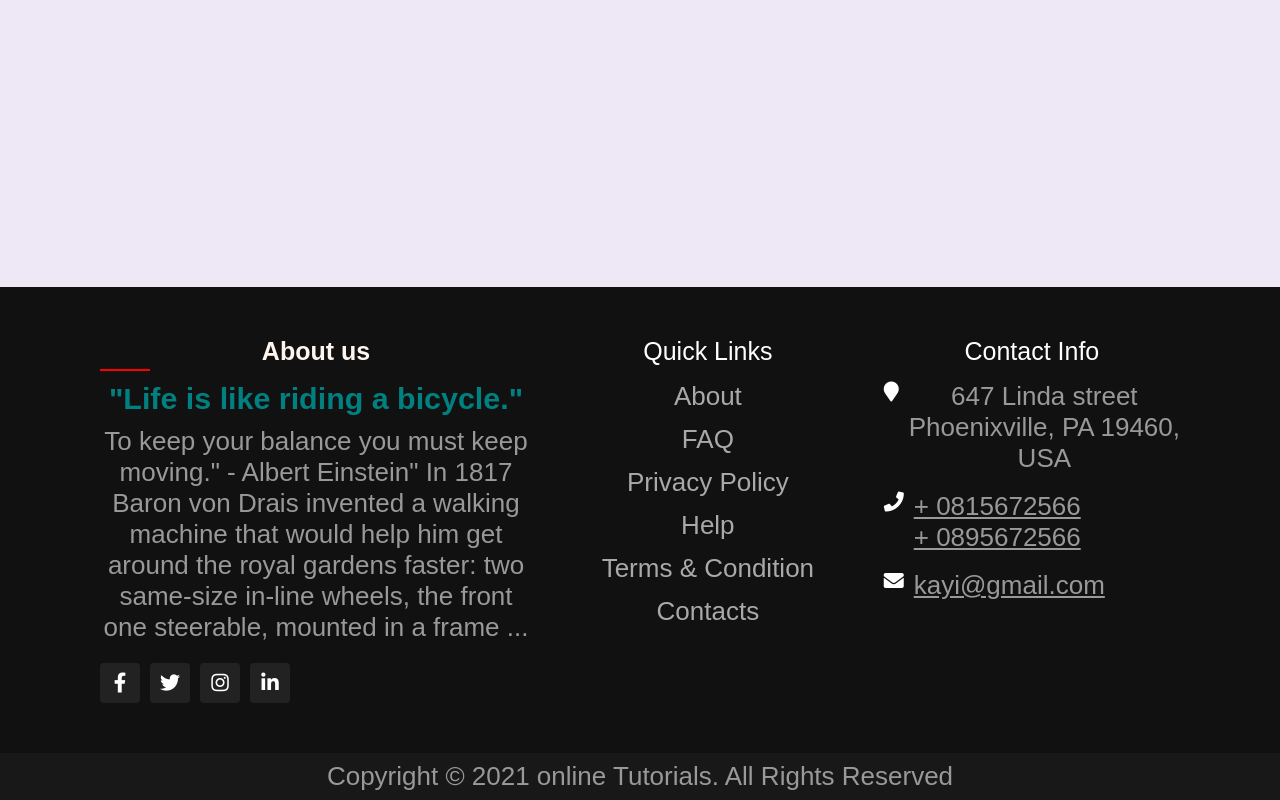
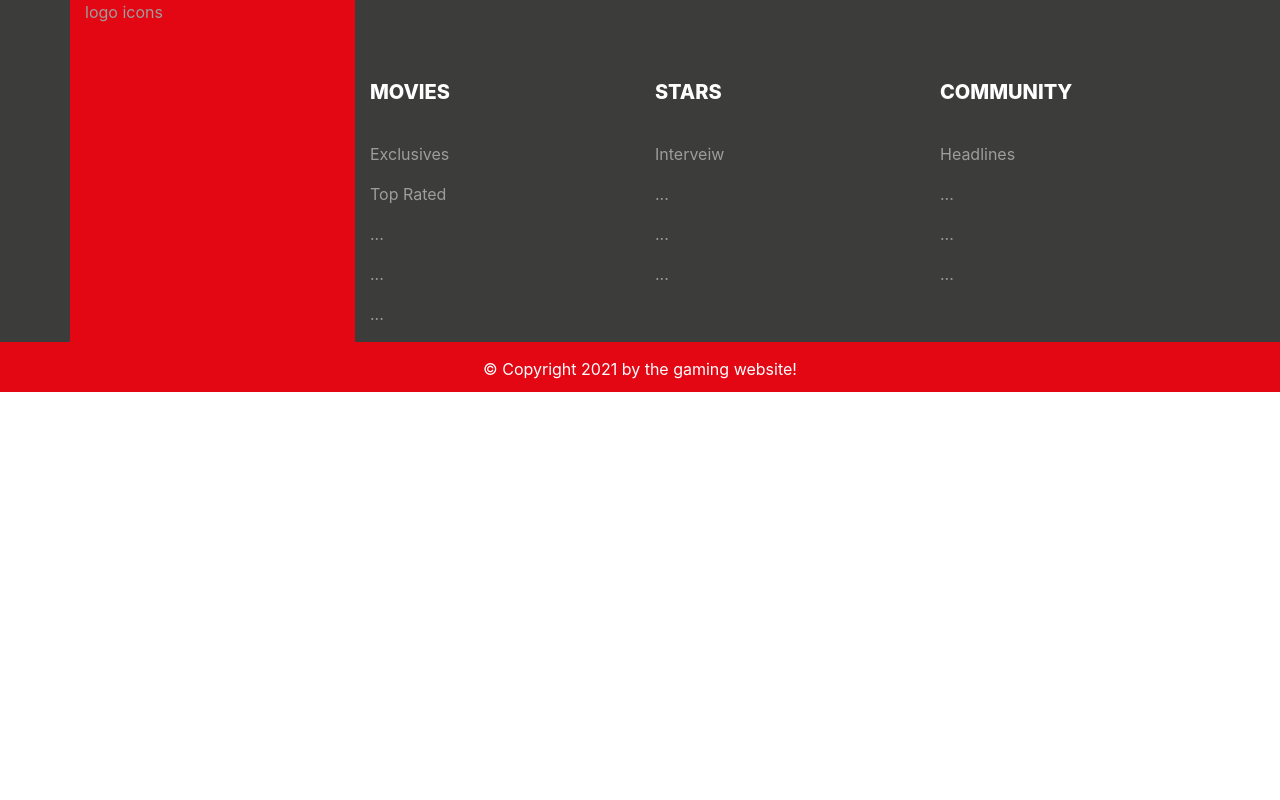
Before and after one commit to Prince-kayi/Game-site, a React (Create React App) app: page / in a window 1280 px wide. Built offline with nearby package versions, Linux system fonts and the light colour scheme.

Commit message:
Creating footer

```diff
--- a/public/index.html
+++ b/public/index.html
@@ -25,6 +25,28 @@
       work correctly both with client-side routing and a non-root public URL.
       Learn how to configure a non-root public URL by running `npm run build`.
     -->
+
+
+    <link
+  rel="stylesheet"
+  href="https://maxcdn.bootstrapcdn.com/bootstrap/4.3.1/css/bootstrap.min.css"
+  integrity="sha384-ggOyR0iXCbMQv3Xipma34MD+dH/1fQ784/j6cY/iJTQUOhcWr7x9JvoRxT2MZw1T"
+  crossorigin="anonymous"
+/>
+
+
+<link rel="stylesheet" href="https://cdnjs.cloudflare.com/ajax/libs/font-awesome/4.7.0/css/font-awesome.min.css">
+<script src="https://kit.fontawesome.com/dc400eb6cc.js" crossorigin="anonymous"></script>
+
+<link
+  rel="stylesheet"
+  href="https://cdnjs.cloudflare.com/ajax/libs/animate.css/4.1.1/animate.min.css"
+  />
+
+  <link rel="preconnect" href="https://fonts.gstatic.com">
+  <link href="https://fonts.googleapis.com/css2?family=Poppins:ital,wght@0,100;0,200;0,300;0,400;0,500;0,600;0,700;0,800;0,900;1,100;1,200;1,300;1,400;1,500;1,600;1,700;1,800;1,900&display=swap" rel="stylesheet">
+
+
     <title>React App</title>
   </head>
   <body>
--- a/src/App.js
+++ b/src/App.js
@@ -1,14 +1,14 @@
 import logo from './logo.svg';
 import './App.css';
-import Contacts from './Frcomponents/Afooter';
-import './Frcomponents/Afooter.css'
+
+import Footer from './components/Footer';
+
 
 function App() {
   return (
-    <div className="App">
-      <header className="App-header">
-     <Contacts />
-      </header>
+    <div>
+
+     <Footer />
     </div>
   );
 }
--- /dev/null
+++ b/src/components/Footer.css
@@ -0,0 +1,22 @@
+h4 {
+  color: #fff;
+  text-transform: uppercase;
+  font-size: 20px;
+  font-weight: 800;
+  padding: 80px 0px 30px 0px;
+}
+
+.foot {
+  background-color: #3c3c3b;
+  color: #9d9d9c;
+}
+.red_col {
+  background-color: #e30613;
+}
+.copyright {
+  background-color: #e30613;
+  color: #fff;
+  height: 50px;
+  padding-top: 15px;
+  text-align: center;
+}
--- a/src/components/Footer.js
+++ b/src/components/Footer.js
@@ -1,9 +1,49 @@
 import React from 'react';
+import { Col, Container, Row } from 'react-bootstrap';
+import './Footer.css';
 
 function Footer(){
     return(
         <div>
+           <div className="foot">
+               <Container>
+                   <Row>
+                   <Col className="red_col">
+                       {/* todo add the logo, copyright, website name, and 4 social icons with fontawesome */}
+                   logo
+                   icons
+                   </Col>
+                       <Col>
+                       <h4>movies</h4>
+                       <p>Exclusives</p>
+                       <p>Top Rated</p>
+                       <p>...</p>
+                       <p>...</p>
+                       <p>...</p>
+                       </Col>
+                       <Col>
+                       <h4>stars</h4>
+                       <p>Interveiw</p>
+                       <p>...</p>
+                       <p>...</p>
+                       <p>...</p>
+                       </Col>
+                       <Col>
+                       <h4>community</h4>
+                       <p>Headlines</p>
+                       <p>...</p>
+                       <p>...</p>
+                       <p>...</p>
+                       </Col>
+                   </Row>
+               </Container>
 
+           </div>
+           <div className="copyright">
+               <Container>
+               <p>© Copyright 2021 by the gaming website!</p>
+               </Container>
+           </div>
         </div>
     );
 
```
